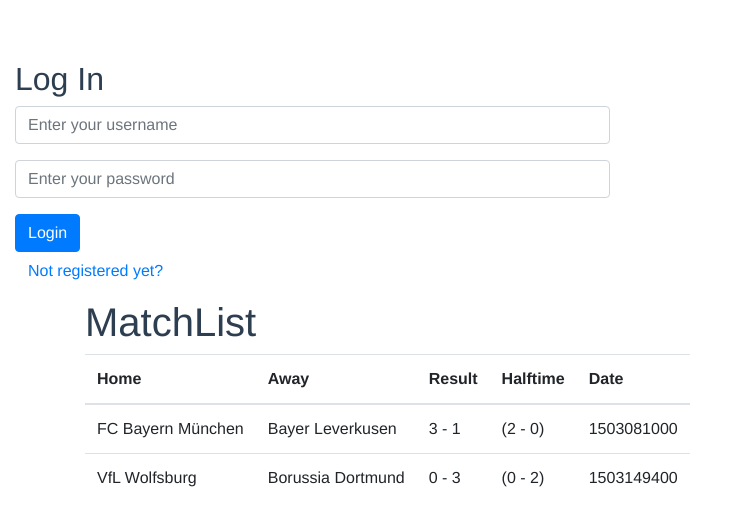
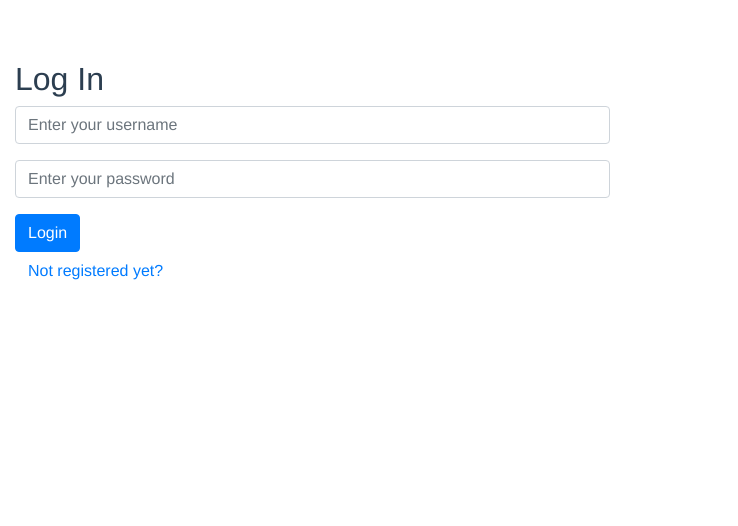
Before and after one commit to gaborbencsik/tip-game-web, a Vue app: page /#/match-list in a window 1280 px wide. Shown: the top 526 px of the page, without its empty margins (0-738 px from the left). Built offline with nearby package versions, Linux system fonts and the light colour scheme.

Commit message:
do not see pages without authentication

```diff
--- a/package.json
+++ b/package.json
@@ -7,7 +7,7 @@
   "scripts": {
     "dev": "node build/dev-server.js",
     "start": "node server.js",
-    "start:dev": "npm run build && nodemon server.js",
+    "start:dev": "npm run build && node server.js",
     "build": "node build/build.js",
     "unit": "cross-env BABEL_ENV=test karma start test/unit/karma.conf.js --single-run",
     "test": "npm run unit",
--- a/src/components/Home.vue
+++ b/src/components/Home.vue
@@ -1,5 +1,5 @@
 <template>
-  <div class="home">
+  <div v-if="authenticated" class="home">
 
   </div>
 </template>
@@ -9,6 +9,11 @@ export default {
   name: 'home',
   data () {
     return {
+    }
+  },
+  computed: {
+    authenticated () {
+      return this.$store.state.user.authenticated
     }
   }
 }
--- a/src/components/Logout.vue
+++ b/src/components/Logout.vue
@@ -16,6 +16,8 @@ export default {
     logout: function () {
       localStorage.removeItem('token')
       localStorage.setItem('authenticated', false)
+      let user = {token: null, authenticated: false}
+      this.$store.commit('authenticateUser', user)
     }
   }
 }
--- a/src/components/MatchList.vue
+++ b/src/components/MatchList.vue
@@ -1,5 +1,5 @@
 <template>
-  <div class="matchList">
+  <div v-if="authenticated" class="matchList">
     <h1>MatchList</h1>
     <main>
       <table class='table table-responsive'>
@@ -43,8 +43,17 @@ export default {
   computed: {
     matches () {
       return this.$store.state.matches
+    },
+    authenticated () {
+      return this.$store.state.user.authenticated
     }
+  },
+  created: function () {
+    console.log(this.$store.state.user.authenticated)
   }
+  // beforeMount: function () {
+  //   console.log(this.$store.state.user)
+  // }
 }
 </script>
 
--- a/src/components/Tips.vue
+++ b/src/components/Tips.vue
@@ -1,5 +1,5 @@
 <template>
-  <div class="matchList container-fluid">
+  <div v-if="authenticated" class="matchList container-fluid">
     <h1>My Tips</h1>
     <main>
       <table class='table table-responsive'>
@@ -49,6 +49,9 @@ export default {
     matches () {
       return this.$store.state.matches
     },
+    authenticated () {
+      return this.$store.state.user.authenticated
+    },
     tips () {
       let matchData = this.$store.state.matches.map(match => {
         return {
```
Also changed, not shown: 9 other files (tests, documents, lock files or other folders).
